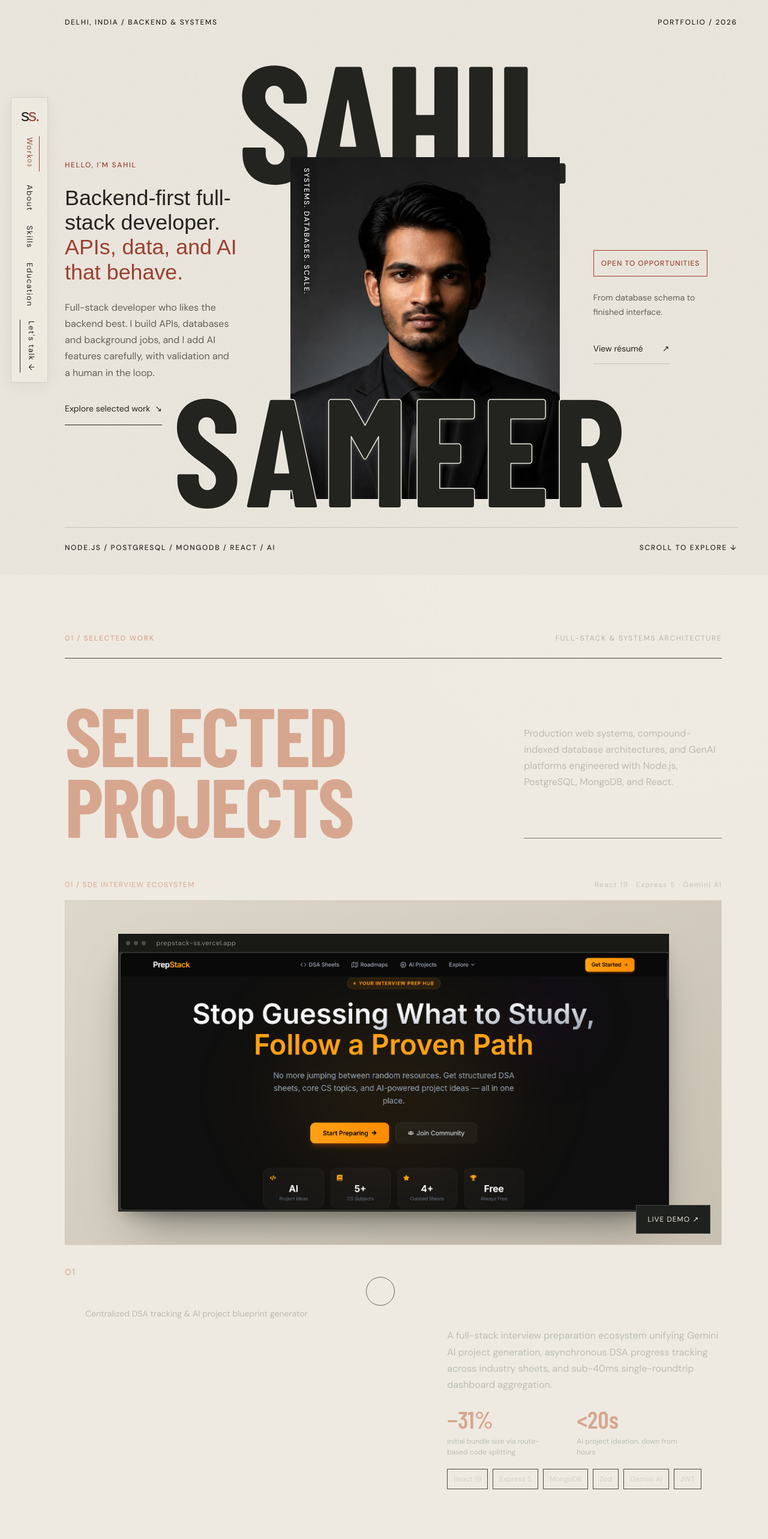
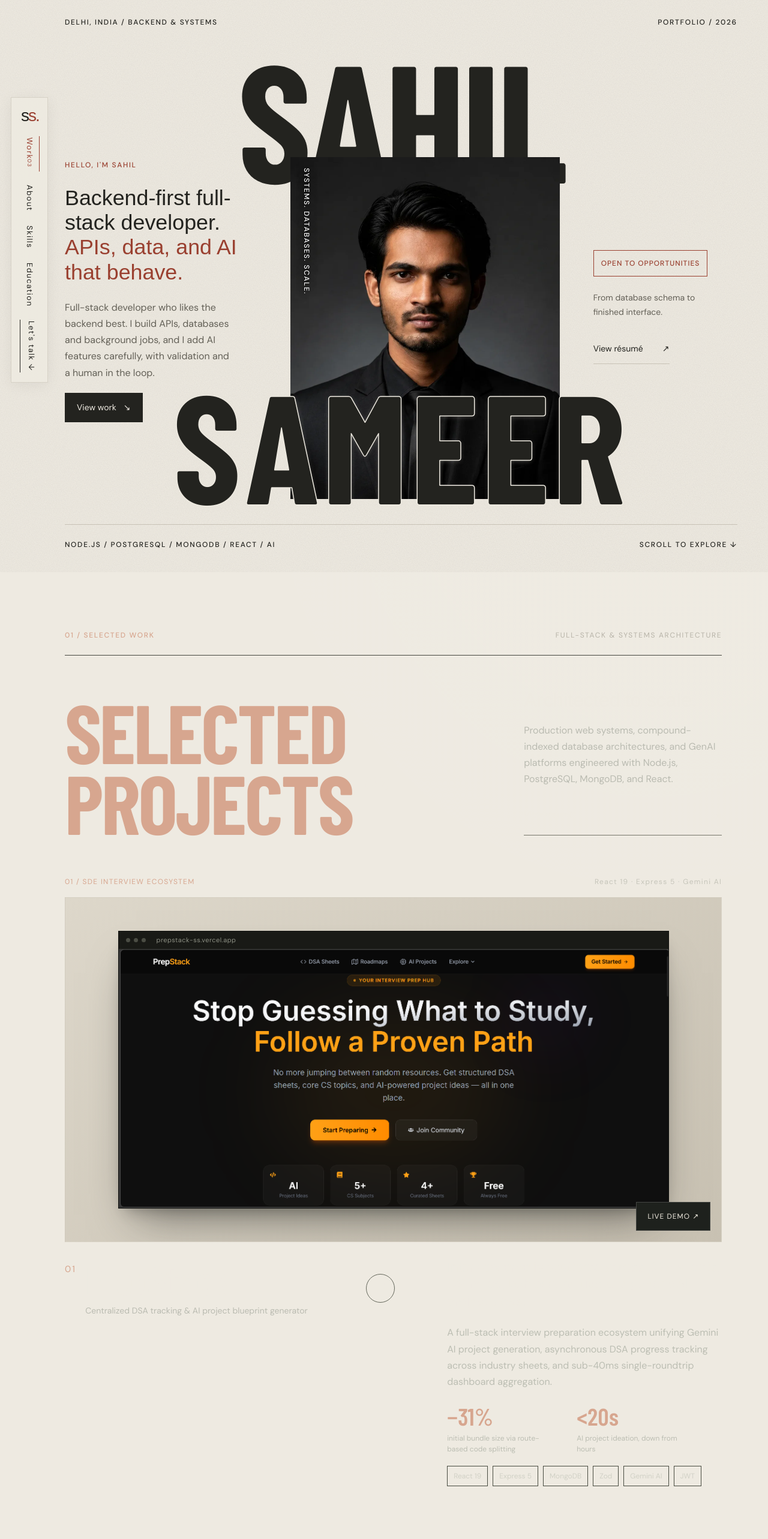
Before and after one commit to SahilSameer18/portfolio-2, a Next.js app: page / in a window 1280 px wide. Shown: the top 2566 px of the page at 60% size. Built offline with nearby package versions, Linux system fonts and the light colour scheme; no server answers; a web font is replaced by a local one.

Commit message:
fix: a11y focus ring on dark sections, skills heading levels, hero CTA/badge links, larger touch targets

```diff
--- a/src/app/globals.css
+++ b/src/app/globals.css
@@ -93,6 +93,12 @@
   button:focus-visible {
     outline: 2px solid var(--color-accent);
     outline-offset: 6px;
+  }
+
+  /* The default accent ring is only 2.4:1 on the dark sections; use the light accent there (7.3:1). */
+  .dark a:focus-visible,
+  .dark button:focus-visible {
+    outline-color: var(--color-accent-light);
   }
 
   p {
--- a/src/components/Hero.tsx
+++ b/src/components/Hero.tsx
@@ -10,7 +10,7 @@ export const Hero: React.FC = () => {
 
   const labels = {
     eyebrow: "HELLO, I'M SAHIL",
-    explore: 'Explore selected work',
+    explore: 'View work',
     resume: 'View résumé',
     scroll: 'SCROLL TO EXPLORE',
     photoCaption: 'SYSTEMS. DATABASES. SCALE.',
@@ -53,11 +53,14 @@ export const Hero: React.FC = () => {
             <span className="text-accent">{personal.heroItalic}</span>
           </h2>
           <p className="max-w-[285px] text-[16px] text-muted phone:max-w-full">{personal.heroBio}</p>
-          <span className="mt-5 hidden border border-accent p-3 text-[12px] font-medium tracking-[1px] text-accent tablet:inline-block">
+          <a
+            href="#contact"
+            className="mt-5 hidden border border-accent p-3 text-[12px] font-medium tracking-[1px] text-accent [transition:background_.2s,color_.2s] hover:bg-accent hover:text-paper tablet:inline-block"
+          >
             {personal.availability}
-          </span>
+          </a>
           <a
-            className="link-underline nudge-se mt-5 flex max-w-[230px] justify-between border-b border-ink py-4 text-[14px] desk:w-fit desk:max-w-none desk:justify-start desk:gap-2 phone:mt-2.5 phone:max-w-full"
+            className="nudge-se mt-5 flex w-fit items-center gap-3 bg-ink px-5 py-3.5 text-[14px] text-paper [transition:background_.2s] hover:bg-accent hover:text-paper phone:mt-4 phone:w-full phone:justify-between"
             href="#work"
           >
             {labels.explore} <span aria-hidden="true">↘</span>
@@ -85,9 +88,12 @@ export const Hero: React.FC = () => {
         </figure>
 
         <div className="relative z-3 [align-self:start] pt-[155px] tablet:hidden" data-motion="hero-aside">
-          <span className="inline-block border border-accent p-3 text-[12px] font-medium tracking-[1px] text-accent">
+          <a
+            href="#contact"
+            className="inline-block border border-accent p-3 text-[12px] font-medium tracking-[1px] text-accent [transition:background_.2s,color_.2s] hover:bg-accent hover:text-paper"
+          >
             {personal.availability}
-          </span>
+          </a>
           <p className="my-6 text-[14px] text-muted">{personal.asideCopy}</p>
           <a
             href={personal.resumePdf}
@@ -114,7 +120,7 @@ export const Hero: React.FC = () => {
         data-motion="hero-bottom"
       >
         <span>{personal.subrole}</span>
-        {/* Pointer-only shortcut: the "Explore selected work" link above is the accessible one. */}
+        {/* Pointer-only shortcut: the "View work" button above is the accessible one. */}
         <a className="-mt-[9px] py-[9px]" href="#work" tabIndex={-1} aria-hidden="true">
           {labels.scroll} ↓
         </a>
--- a/src/components/Navigation.tsx
+++ b/src/components/Navigation.tsx
@@ -10,7 +10,7 @@ const dockLink =
   'tablet:after:origin-left tablet:after:[transform:scaleX(0)] tablet:hover:after:[transform:scaleX(1)] tablet:data-[active=true]:after:[transform:scaleX(1)] ' +
   'phone:px-0 phone:text-[11px] phone:tracking-[.1px] ' +
   // invisible larger touch area on the horizontal (mobile) dock; layout is unchanged
-  "tablet:before:absolute tablet:before:-inset-x-1 tablet:before:-inset-y-2 tablet:before:content-['']";
+  "tablet:before:absolute tablet:before:-inset-x-1 tablet:before:-inset-y-[12px] tablet:before:content-['']";
 
 export const Navigation: React.FC = () => {
   const { personal, projects } = portfolioData;
@@ -42,7 +42,7 @@ export const Navigation: React.FC = () => {
         data-motion="dock"
       >
         <a
-          className="relative inline-block pl-1 pr-0.5 font-serif text-[28px] leading-none tracking-[-2px] tablet:pr-1 tablet:text-[24px] tablet:tracking-[-4px] phone:text-[22px] tablet:before:absolute tablet:before:-inset-x-1 tablet:before:-inset-y-2 tablet:before:content-['']"
+          className="relative inline-block pl-1 pr-0.5 font-serif text-[28px] leading-none tracking-[-2px] tablet:pr-1 tablet:text-[24px] tablet:tracking-[-4px] phone:text-[22px] tablet:before:absolute tablet:before:-inset-x-1 tablet:before:-inset-y-[12px] tablet:before:content-['']"
           href="#home"
           aria-label={labels.homeAria}
         >
--- a/src/components/SelectedWork.tsx
+++ b/src/components/SelectedWork.tsx
@@ -206,7 +206,7 @@ export const SelectedWork: React.FC = () => {
                     href={project.github}
                     target="_blank"
                     rel="noopener noreferrer"
-                    className="px-2.5 py-[7px] text-[12px] underline"
+                    className="-my-[6px] px-2.5 py-[13px] text-[12px] underline"
                   >
                     {labels.openGithub} <span aria-hidden="true">↗</span>
                     <span className="sr-only"> (opens in new tab)</span>
--- a/src/components/Skills.tsx
+++ b/src/components/Skills.tsx
@@ -17,6 +17,7 @@ export const Skills: React.FC = () => {
       data-motion="dark"
       id="skills"
     >
+      <h2 className="sr-only">Skills</h2>
       <div className="flex justify-between gap-6 border-b border-dark-line pb-6 text-[12px] tracking-label phone:items-start phone:text-[11px] phone:tracking-[.7px]">
         <span className="text-[12px] font-medium tracking-label text-accent-light phone:text-[12px]">{labels.eyebrow}</span>
         <span className="text-dark-label phone:hidden">{labels.tagline}</span>
@@ -26,7 +27,7 @@ export const Skills: React.FC = () => {
         {strengths.map((item) => (
           <div key={item.number} className="py-[22px]" data-motion="strength">
             <span className="text-[12px] text-accent-light">{item.number}</span>
-            <h4 className="m-0 mt-2.5 font-serif text-[26px] font-normal leading-[1.15]">{item.label}</h4>
+            <h3 className="m-0 mt-2.5 font-serif text-[26px] font-normal leading-[1.15]">{item.label}</h3>
             <p className="mb-0 mt-2.5 text-[14px] text-dark-text">{item.detail}</p>
           </div>
         ))}
```
